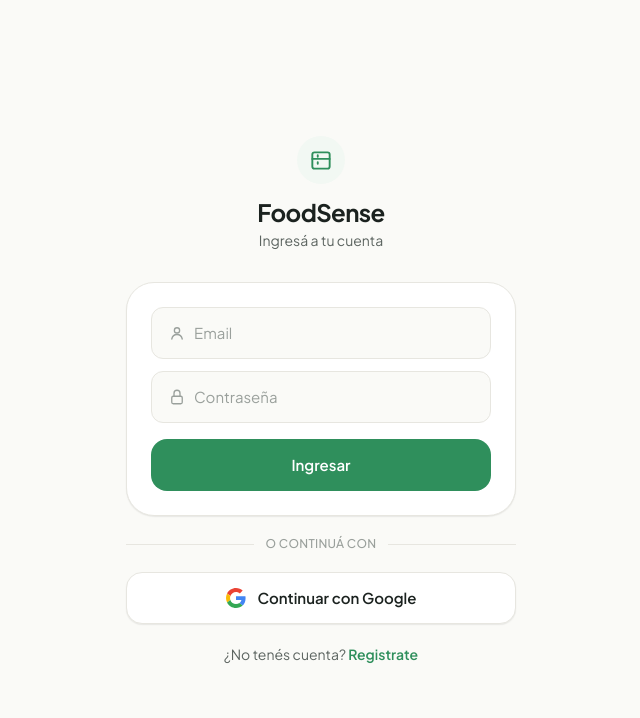
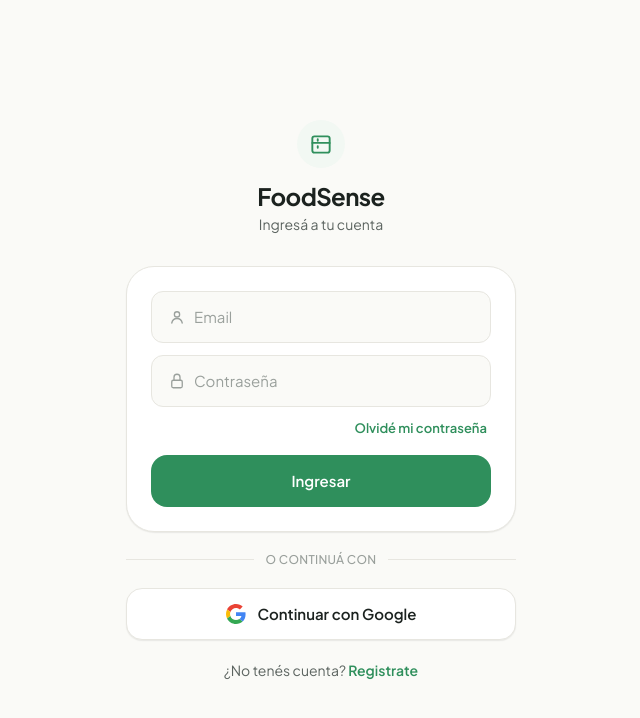
Before and after one commit to ORGANIZACIONUADE/FoodSense, a Next.js app in the folder web/: page /login in a window 1280 px wide. Shown: the top 718 px of the page, without its empty margins (319-959 px from the left). Built offline with nearby package versions, Linux system fonts and the light colour scheme; no server answers.

Commit message:
feat: add password recovery

```diff
--- a/web/src/app/login/page.tsx
+++ b/web/src/app/login/page.tsx
@@ -7,14 +7,16 @@
 import { Icon } from "@/components/icons/icon";
 
 export default function LoginPage() {
-  const { session, loading, login, loginGoogle } = useAuth();
+  const { session, loading, login, loginGoogle, recoverPassword } = useAuth();
   const router = useRouter();
 
   const [email, setEmail] = useState("");
   const [clave, setClave] = useState("");
   const [error, setError] = useState("");
+  const [message, setMessage] = useState("");
   const [submitting, setSubmitting] = useState(false);
   const [googleLoading, setGoogleLoading] = useState(false);
+  const [recoverLoading, setRecoverLoading] = useState(false);
 
   useEffect(() => {
     if (!loading && session) router.replace("/");
@@ -23,6 +25,7 @@
   async function handleSubmit(e: React.FormEvent) {
     e.preventDefault();
     setError("");
+    setMessage("");
     setSubmitting(true);
     const result = await login(email, clave);
     if (!result.ok) {
@@ -35,6 +38,7 @@
 
   async function handleGoogle() {
     setError("");
+    setMessage("");
     setGoogleLoading(true);
     const result = await loginGoogle();
     if (!result.ok) {
@@ -43,6 +47,19 @@
       return;
     }
     router.replace("/");
+  }
+
+  async function handleRecoverPassword() {
+    setError("");
+    setMessage("");
+    setRecoverLoading(true);
+    const result = await recoverPassword(email);
+    setRecoverLoading(false);
+    if (!result.ok) {
+      setError(result.error ?? "No se pudo enviar el correo.");
+      return;
+    }
+    setMessage("Te enviamos un correo para restablecer tu contraseña.");
   }
 
   if (loading || session) return null;
@@ -90,18 +107,33 @@
             />
           </div>
 
+          <button
+            type="button"
+            onClick={handleRecoverPassword}
+            disabled={submitting || googleLoading || recoverLoading}
+            className="self-end px-1 text-[13px] font-semibold text-green transition-opacity disabled:opacity-60"
+          >
+            {recoverLoading ? "Enviando..." : "Olvidé mi contraseña"}
+          </button>
+
           {error && (
             <p className="rounded-lg bg-red-wash px-3 py-2 text-sm text-red-deep">
               {error}
             </p>
           )}
 
+          {message && (
+            <p className="rounded-lg bg-green-wash px-3 py-2 text-sm text-green-deep">
+              {message}
+            </p>
+          )}
+
           <button
             type="submit"
-            disabled={submitting || googleLoading}
+            disabled={submitting || googleLoading || recoverLoading}
             className="mt-1 h-[52px] w-full rounded-[16px] bg-green text-[15px] font-semibold text-white transition-opacity disabled:opacity-60"
           >
-            Ingresar
+            {submitting ? "Ingresando..." : "Ingresar"}
           </button>
         </form>
 
@@ -114,7 +146,7 @@
         <button
           type="button"
           onClick={handleGoogle}
-          disabled={submitting || googleLoading}
+          disabled={submitting || googleLoading || recoverLoading}
           className="flex h-[52px] w-full items-center justify-center gap-3 rounded-[16px] border border-border bg-surface text-[15px] font-semibold text-ink shadow-sm transition-opacity disabled:opacity-60"
         >
           <svg width="20" height="20" viewBox="0 0 48 48" xmlns="http://www.w3.org/2000/svg">
--- a/web/src/context/auth-context.tsx
+++ b/web/src/context/auth-context.tsx
@@ -8,6 +8,7 @@
   logoutUser,
   loginWithGoogle,
   refreshCurrentUser,
+  resetPassword,
   sendVerificationEmail,
   subscribeToAuth,
   type Session,
@@ -22,6 +23,7 @@
   update(changes: { nombre?: string; clave?: string; claveActual?: string }): Promise<{ ok: boolean; error?: string }>;
   resendVerification(): Promise<{ ok: boolean; error?: string }>;
   refreshSession(): Promise<{ ok: boolean; error?: string }>;
+  recoverPassword(email: string): Promise<{ ok: boolean; error?: string }>;
   logout(): Promise<void>;
 }
 
@@ -83,13 +85,19 @@
     return { ok: true };
   }
 
+  async function recoverPassword(email: string) {
+    const result = await resetPassword(email);
+    if (!result.ok) return { ok: false, error: result.error };
+    return { ok: true };
+  }
+
   async function logout() {
     await logoutUser();
     setSession(null);
   }
 
   return (
-    <AuthContext.Provider value={{ session, loading, login, loginGoogle, register, update, resendVerification, refreshSession, logout }}>
+    <AuthContext.Provider value={{ session, loading, login, loginGoogle, register, update, resendVerification, refreshSession, recoverPassword, logout }}>
       {children}
     </AuthContext.Provider>
   );
--- a/web/src/lib/auth.ts
+++ b/web/src/lib/auth.ts
@@ -10,6 +10,7 @@
   GoogleAuthProvider,
   signInWithPopup,
   sendEmailVerification,
+  sendPasswordResetEmail,
   type User as FirebaseUser,
 } from "firebase/auth";
 import { auth } from "./firebase";
@@ -49,6 +50,9 @@
       return "Email o contraseña incorrectos.";
     case "auth/email-already-in-use":
       return "Ya existe una cuenta con ese email.";
+    case "auth/missing-email":
+    case "auth/invalid-email":
+      return "Ingresá un email válido.";
     case "auth/weak-password":
       return "La contraseña no cumple los requisitos de seguridad.";
     case "auth/too-many-requests":
@@ -167,6 +171,16 @@
   }
 }
 
+export async function resetPassword(email: string): Promise<{ ok: true } | { ok: false; error: string }> {
+  if (!email.trim()) return { ok: false, error: "Ingresá tu email para recuperar la contraseña." };
+  try {
+    await sendPasswordResetEmail(auth, email.trim().toLowerCase());
+    return { ok: true };
+  } catch (e: unknown) {
+    return { ok: false, error: mapAuthError((e as { code?: string }).code, "No se pudo enviar el correo. Intentá de nuevo.") };
+  }
+}
+
 export async function logoutUser(): Promise<void> {
   await signOut(auth);
 }
```
